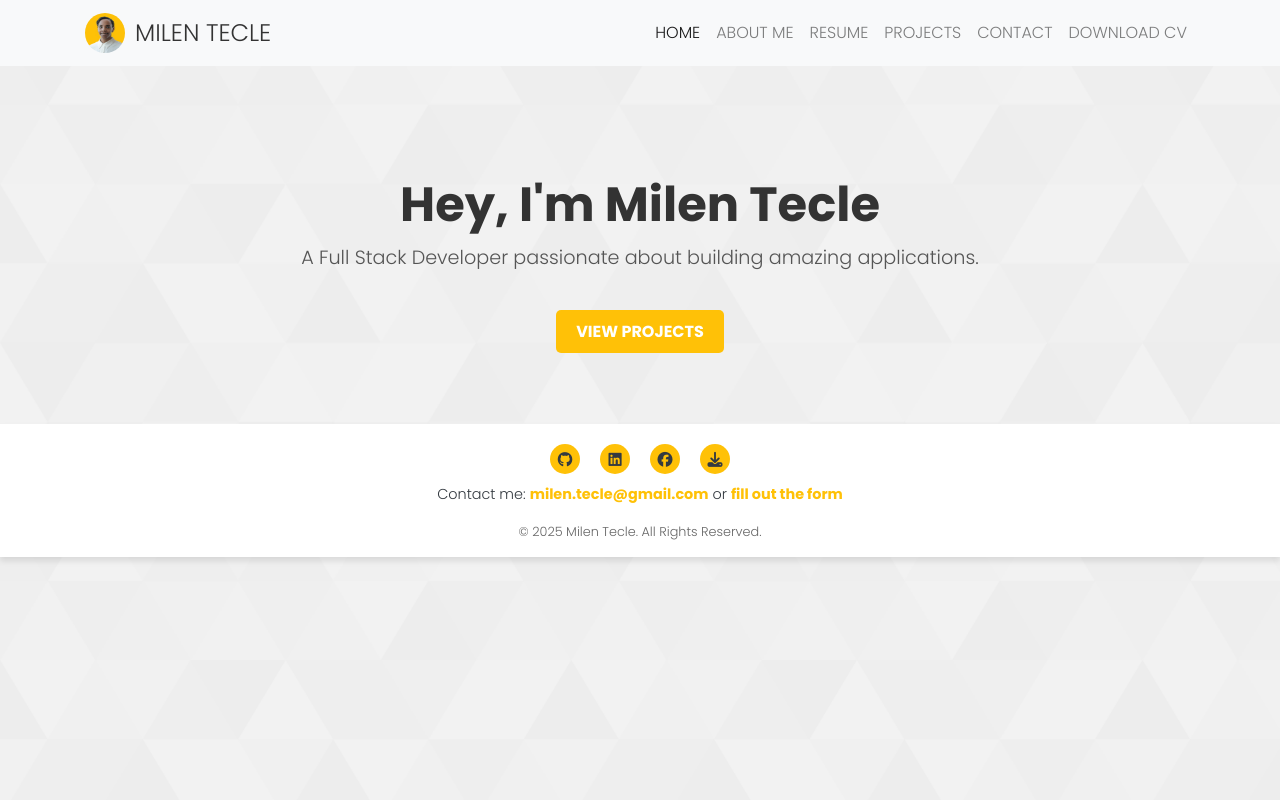
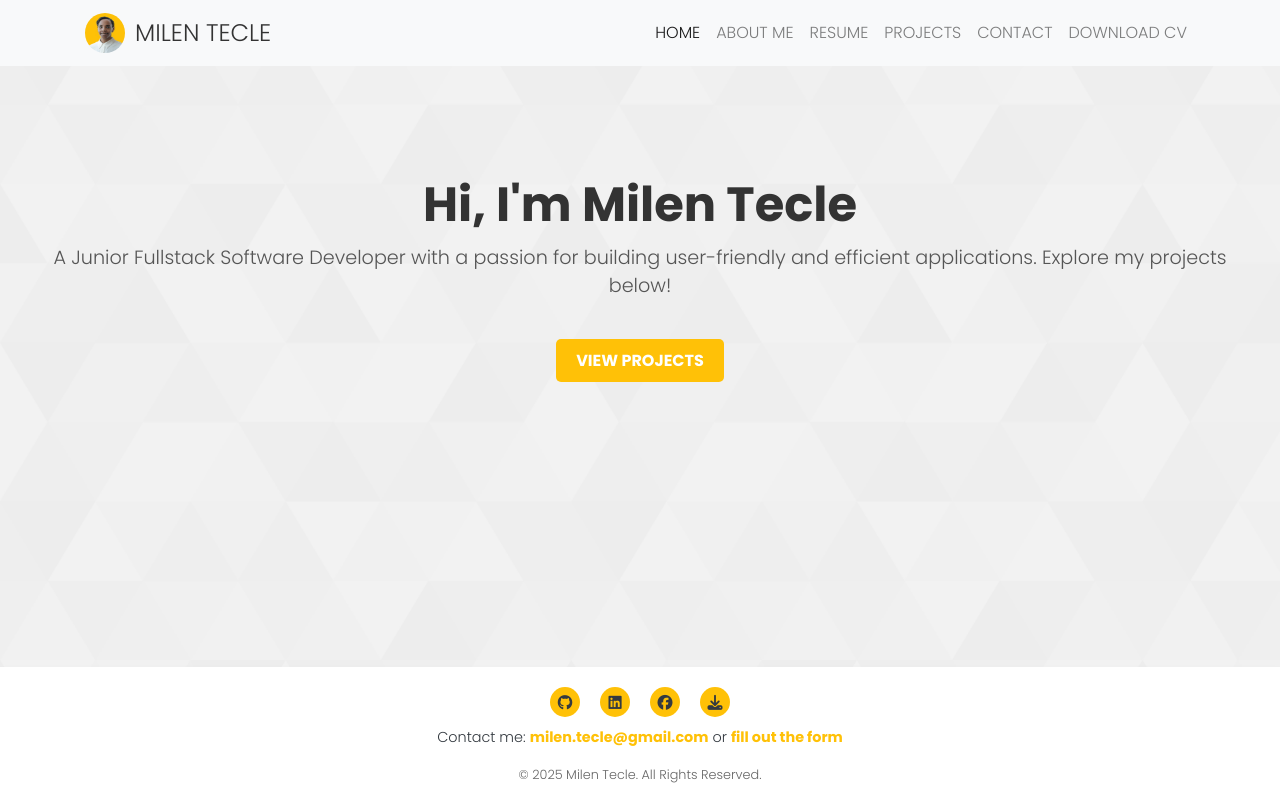
Before and after one commit to MilenTecle/portfolio, a React (Create React App) app: page / in a window 1280 px wide. Built offline with nearby package versions, Linux system fonts and the light colour scheme.

Commit message:
fix footer position on homepage

```diff
--- a/src/components/Footer.js
+++ b/src/components/Footer.js
@@ -1,9 +1,15 @@
 import React from "react";
 import styles from "../styles/Footer.module.css";
+import { useLocation } from "react-router-dom";
 
 const Footer = () => {
+  const location = useLocation();
+
+  // Check if the current route is the Homepage
+  const isHomePage = location.pathname === "/";
+
   return (
-    <footer className={styles.footer}>
+    <footer className={`${styles.footer} ${isHomePage ? styles.absoluteFooter : ""}`}>
       <div className={styles.socialIcons}>
         <a
           href="https://github.com/MilenTecle"
--- a/src/components/Home.js
+++ b/src/components/Home.js
@@ -14,9 +14,10 @@ const Home = () => {
   return (
     <>
       <div className={styles.heroSection}>
-        <h1 className={styles.heroTitle}>Hey, I'm Milen Tecle</h1>
+        <h1 className={styles.heroTitle}>Hi, I'm Milen Tecle</h1>
         <p className={`${styles.heroSubtitle} mb-5 `}>
-          A Full Stack Developer passionate about building amazing applications.
+          A Junior Fullstack Software Developer with a passion for building user-friendly and efficient applications.
+          Explore my projects below!
         </p>
         <a href="/projects" className={styles.btnPrimary}>
           View Projects
--- a/src/components/Projects.js
+++ b/src/components/Projects.js
@@ -13,35 +13,35 @@ const Projects = () => {
   const projects = [
     {
       name: "Znapped",
-      description: "Znapped is a social media application built using React.js for the frontend and Django REST Framework for the backend. It allows users to create posts, follow other users, like and comment on posts, send direct messages and manage notifications.",
+      description: "A full-stack social media platform built with React.js and Django REST Framework. Features include user posts, following functionality, likes, comments, direct messaging, and real-time notifications.",
       image: znappedImage,
       liveLink: "https://znapped-972f129d36da.herokuapp.com/",
       repoLink: "https://github.com/MilenTecle/znapped",
     },
     {
       name: "Inventory Manager",
-      description: "The Inventory Manager app is built using Django. It is designed to help users efficiently manage their inventories and promote sustainable living. The Inventory Manager app provides a user-friendly interface for creating, organizing and sharing lists of items. Each list is associated with a unique QR code for easy access and sharing.",
+      description: "A Django-based app for managing inventories, designed to promote sustainable living. Features include creating, organizing, and sharing item lists with a user-friendly interface. Each list is linked to a unique QR code for seamless sharing.",
       image: inventoryManagerImage,
       liveLink: "https://inventory-manager-milen-aa94458871b4.herokuapp.com/",
       repoLink: "https://github.com/MilenTecle/Inventory-Manager",
     },
     {
       name: "Random Destination Generator",
-      description: "Random Destination Generator is a Python terminal application. The application runs in the Code Institute mock terminal on Heroku. The user will get a random destination presented based on their choice of continent. The data is retrieved from a spreadsheet using Google Sheets API.",
+      description: "A Python terminal app that generates random travel destinations based on the user's continent choice. Data is retrieved via the Google Sheets API, and the app runs on the Code Institute's Heroku mock terminal.",
       image: randomDestinationImage,
       liveLink: "https://random-destination-generator-3e9ef050a262.herokuapp.com/",
       repoLink: "https://github.com/MilenTecle/random-destination",
     },
     {
       name: "Human Body Quiz",
-      description: "The Human Body Quiz is a general knowledge quiz about the human body. The languages used to build the quiz were HTML, CSS and Javascript. The quiz offers three different levels and the user can get the scores sent to their email. The quiz is for everyone, for those curious about their general knowledge about the human body and for those wanting to improve their knowledge.",
+      description: "A general knowledge quiz about the human body, built with HTML, CSS, and JavaScript. Features include multiple difficulty levels and email delivery of user scores. Designed for users curious about anatomy and self-improvement.",
       image: humanBodyQuizImage,
       liveLink: "https://milentecle.github.io/human-body-quiz/",
       repoLink: "https://github.com/MilenTecle/human-body-quiz",
     },
     {
       name: "Coffee Ceremony",
-      description: "For my very first project I built a static front-end site using HTML and CSS. Coffee ceremony is a website intended for coffee lovers and coffee drinkers with a curiosity and interest in other traditions and cultures. Coffee ceremony will introduce the coffee ceremony of Ethiopia and Eritrea.",
+      description: "A static front-end site built with HTML and CSS, introducing the Ethiopian and Eritrean coffee ceremony. Designed for coffee enthusiasts interested in exploring cultural traditions.",
       image: coffeeCeremonyImage,
       liveLink: "https://milentecle.github.io/coffee-ceremony/",
       repoLink: "https://github.com/MilenTecle/coffee-ceremony",
--- a/src/styles/Footer.module.css
+++ b/src/styles/Footer.module.css
@@ -8,6 +8,11 @@
     width: 100%;
     box-shadow: 0 4px 6px rgba(0, 0, 0, 0.1);
     margin-top: auto;
+  }
+
+  .absoluteFooter {
+    position: absolute;
+    bottom: 0;
   }
 
 
--- a/src/styles/Projects.module.css
+++ b/src/styles/Projects.module.css
@@ -2,7 +2,7 @@
     text-align: center;
     font-size: 2rem;
     margin-bottom: 20px;
-    color: #6b705c; /* Olive Green */
+    color: #6b705c;
 }
 
 .sliderItem {
@@ -172,6 +172,7 @@
         border: none;
         border-radius: 3px;
         margin-bottom: 10px;
+        color: #000;
     }
 
     .btnContainer {
```
